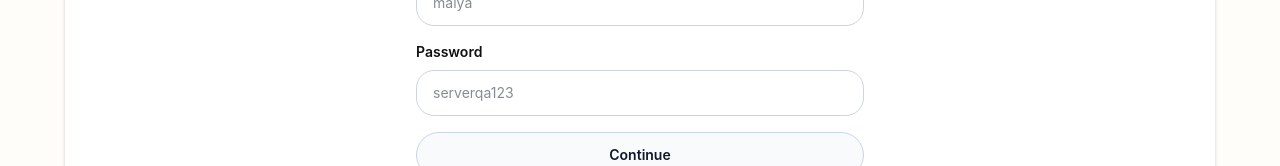
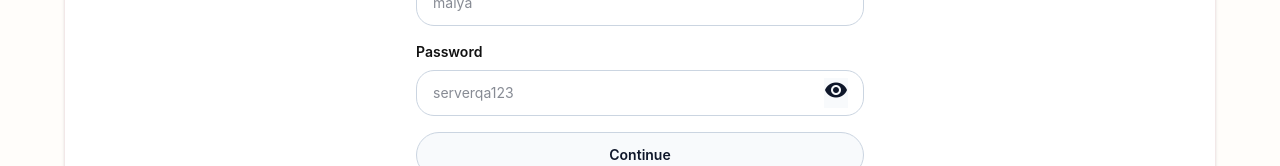
Before and after one commit to malyasalsabila12-blip/fakestore, a React (Vite) app in the folder app/: page /login in a window 1280 px wide. Shown: the part 332-498 px from the top of the page. Built offline with nearby package versions, Linux system fonts and the light colour scheme.

Commit message:
Fix logo path for production and add password visibility toggle

```diff
--- a/app/src/components/Navbar.tsx
+++ b/app/src/components/Navbar.tsx
@@ -18,7 +18,7 @@ const Navbar: React.FC<NavbarProps> = ({ cartCount, username, onLogout, isDarkMo
       <div className="mx-auto flex max-w-7xl items-center justify-between gap-3">
         <div className="flex items-center gap-3">
           <Link to="/" className={`flex items-center gap-3 rounded-full px-3 py-2 shadow-sm ${isDarkMode ? 'border border-[#3b0d12] bg-[#261018]/80' : 'border border-[#f1d8d8] bg-white/80'}`} data-test="nav-logo">
-            <img src="/src/assets/malstro-logo.svg" alt="Malstro logo" className={`${isDarkMode ? 'h-10 w-10 rounded-full filter contrast-90' : 'h-10 w-10 rounded-full'}`} />
+            <img src="/malstro-logo.svg" alt="Malstro logo" className={`${isDarkMode ? 'h-10 w-10 rounded-full filter contrast-90' : 'h-10 w-10 rounded-full'}`} />
             <div>
               <p className={`text-[10px] font-semibold uppercase tracking-[0.35em] ${isDarkMode ? 'text-pink-200' : 'text-[#b45309]'}`}>Malstro</p>
               <p className={`text-sm font-semibold ${isDarkMode ? 'text-slate-200' : 'text-[#111111]'}`}>Modern commerce</p>
--- a/app/src/pages/Login.tsx
+++ b/app/src/pages/Login.tsx
@@ -9,6 +9,7 @@ interface LoginProps {
 const Login: React.FC<LoginProps> = ({ onLogin, isDarkMode }) => {
   const [username, setUsername] = useState('');
   const [password, setPassword] = useState('');
+  const [showPassword, setShowPassword] = useState(false);
   const [error, setError] = useState('');
   const [loading, setLoading] = useState(false);
   const navigate = useNavigate();
@@ -66,7 +67,7 @@ const Login: React.FC<LoginProps> = ({ onLogin, isDarkMode }) => {
         <div className={`flex flex-1 flex-col justify-center p-8 md:p-12 ${isDarkMode ? 'bg-transparent text-white' : ''}`}>
           <div className="mx-auto w-full max-w-md">
             <div className="mb-8 flex items-center justify-center">
-              <img src="/src/assets/malstro-logo.svg" alt="Malstro logo" className="h-16 w-16" />
+              <img src="/malstro-logo.svg" alt="Malstro logo" className="h-16 w-16" />
             </div>
             <h2 className={`text-center text-2xl font-semibold ${isDarkMode ? 'text-white' : 'text-[#111111]'}`}>Sign in</h2>
             <p className={`mt-2 text-center text-sm ${isDarkMode ? 'text-slate-300' : 'text-[#6b7280]'}`}>Use your Malstro account to continue.</p>
@@ -92,21 +93,28 @@ const Login: React.FC<LoginProps> = ({ onLogin, isDarkMode }) => {
               </div>
               <div>
                 <label className={`mb-2 block text-sm font-semibold ${isDarkMode ? 'text-white' : 'text-[#111111]'}`}>Password</label>
+                <div className="relative">
                   <input
-                  type="password"
+                    type={showPassword ? 'text' : 'password'}
                     required
-                  className={`${isDarkMode ? 'w-full rounded-[18px] border border-[#35131f] bg-[#2f1922] px-4 py-3 text-sm text-white outline-none placeholder:text-slate-400 focus:border-[#e53935]' : 'w-full rounded-[18px] border border-[#f2e8e8] bg-[#fcf8f8] px-4 py-3 text-sm outline-none focus:border-[#e53935]'}`}
                     className={`${isDarkMode ? 'w-full rounded-[18px] border border-[#35131f] bg-[#2f1922] px-4 py-3 text-sm text-white outline-none placeholder:text-slate-400 focus:border-[#e53935]' : 'w-full rounded-[18px] border border-[#f2e8e8] bg-[#fcf8f8] px-4 py-3 text-sm outline-none focus:border-[#e53935]'} focus:outline-none focus:ring-2 focus:ring-offset-1 focus:ring-[#e53935]`}
                     value={password}
                     onChange={(e) => setPassword(e.target.value)}
                     data-test="password-input"
                     placeholder="serverqa123"
                   />
+                  <button
+                    type="button"
+                    onClick={() => setShowPassword(!showPassword)}
+                    className="absolute right-4 top-1/2 -translate-y-1/2 text-gray-500 hover:text-gray-700"
+                  >
+                    <span className="material-icons text-xl">{showPassword ? 'visibility_off' : 'visibility'}</span>
+                  </button>
+                </div>
               </div>
               <button
                 type="submit"
                 disabled={loading}
-                className="w-full rounded-full bg-[#e53935] px-4 py-3 text-sm font-semibold text-white transition hover:bg-[#c62828] disabled:opacity-70"
                 className="w-full rounded-full bg-[#e53935] px-4 py-3 text-sm font-semibold text-white transition hover:bg-[#c62828] disabled:opacity-70 focus:outline-none focus:ring-2 focus:ring-offset-2 focus:ring-[#e53935]"
                 data-test="login-submit"
               >
```
Also changed, not shown: app/public/malstro-logo.svg (renamed from app/src/assets/malstro-logo.svg). Lines whose indentation alone changed are shown as unchanged.
